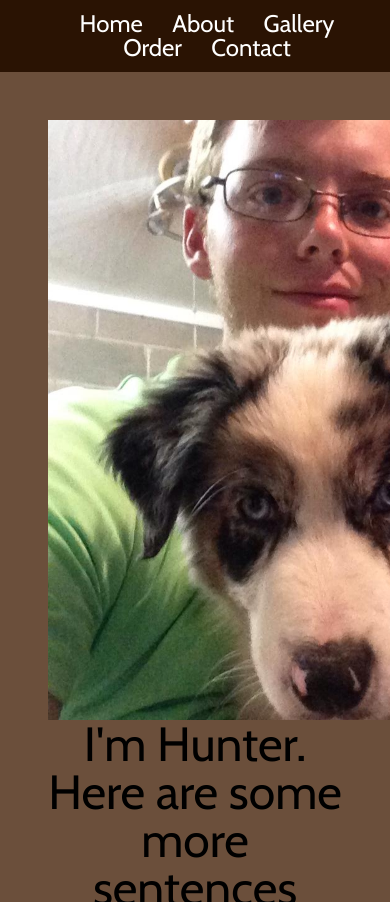
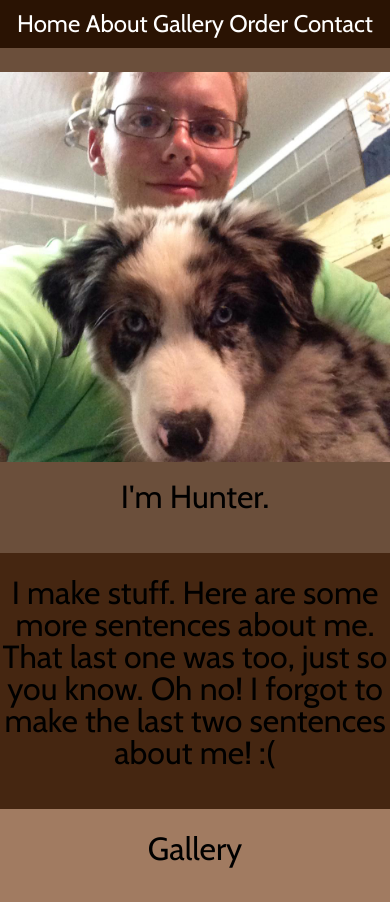
Before and after one commit to tvance989/gizworks, a PHP site: page / in a window 390 px wide; the page is wider, and only the part inside the window is pictured. Shown: the top 902 px of that part. Run offline with PHP 8.4, Linux system fonts and the light colour scheme.

Commit message:
Sassy responsive design

```diff
--- a/home.html
+++ b/home.html
@@ -1,10 +1,10 @@
 <!DOCTYPE html>
 <html>
 <head>
+    <meta name="viewport" content="width=device-width, initial-scale=1.0">
     <script src="scripts/jquery.js"></script>
     <script src="scripts/script.js"></script>
     <link href="http://fonts.googleapis.com/css?family=Cabin" rel="stylesheet" type="text/css">
-    <link rel="stylesheet" href="style/reset.css">
     <link rel="stylesheet" href="style/style.css">
 </head>
 
@@ -21,11 +21,11 @@
 
     <section id="home" class="clear">
         <img src="images/gizip.jpg" alt="Giz &amp; Zip" />
-        <h1>I'm Hunter. Here are some more sentences about me. That last one was too, just so you know. Oh no! I forgot to make the last two sentences about me! :(</h1>
+        <h1>I'm Hunter.</h1>
     </section>
 
     <section id="about">
-        <h1>I make stuff.</h1>
+        <h1>I make stuff. Here are some more sentences about me. That last one was too, just so you know. Oh no! I forgot to make the last two sentences about me! :(</h1>
     </section>
 
     <section id="gallery">
--- a/scripts/script.js
+++ b/scripts/script.js
@@ -1,9 +1,12 @@
 $(function(){
     var navOffset = $("nav").outerHeight();
+    if ($(window).width() <= 600) { // change as necessary (small breakpoint media query)
+        navOffset = 0;
+    }
 
     $("#home").css("margin-top", navOffset);
 
-    $("nav ul li").click(function(){;
+    $("nav ul li").click(function(){
         var top = $("#"+$(this).data("target")).offset().top - navOffset;
         $("html, body").animate({
             scrollTop: top
--- /dev/null
+++ b/style/large.sass
@@ -0,0 +1,82 @@
+$brown1: #2A1303
+$brown2: #452611
+$brown3: #6B4F3B
+$brown4: #A17B61
+
+body
+    font-family: 'Cabin', sans-serif
+    text-align: center
+
+nav
+    background: $brown1
+    color: white
+    font-size: 1.5em
+    left: 0
+    padding: 0.5em
+    position: fixed
+    right: 0
+    top: 0
+    ul li
+        cursor: pointer
+        display: inline
+        margin-left: 1em
+
+section
+    padding: 3em
+
+h1
+    font-size: 3em
+    margin-bottom: 0.5em
+
+img
+    float: left
+    margin-right: 3em
+    max-height: 600px
+
+p
+    font-size: 1.5em
+    margin-bottom: 0.5em
+
+i
+    font-style: italic
+
+.clear:after
+    content: "."
+    display: block
+    height: 0
+    clear: both
+    visibility: hidden
+
+#home
+    background: $brown3
+
+#about
+    background: $brown2
+
+#gallery
+    background: $brown4
+    padding-left: 10em
+    padding-right: 10em
+    article
+        margin-top: 3em
+        div
+            padding-top: 0.5em
+            text-align: left
+            h2
+                font-size: 2.5em
+                margin-bottom: 0.5em
+
+#order
+    background: $brown3
+    ol
+        display: inline-block
+        font-size: 1.5em
+        list-style-type: decimal
+        margin-left: 1em
+        text-align: left
+
+#contact
+    background: $brown1
+    color: white
+    a
+        color: inherit
--- /dev/null
+++ b/style/medium.sass
@@ -0,0 +1,16 @@
+section
+    padding: 2em
+
+h1
+    font-size: 2.5em
+    margin-bottom: 0.5em
+
+img
+    float: left
+    margin-right: 1em
+
+#gallery
+    padding-left: 2em
+    padding-right: 2em
+    article div h2
+        font-size: 2.25em
--- /dev/null
+++ b/style/small.sass
@@ -0,0 +1,49 @@
+nav
+    padding: 0.5em 0
+    position: relative
+    ul li
+        margin-left: 0
+
+section
+    padding: 1.5em 0
+
+h1
+    font-size: 2em
+    margin-bottom: 0.5em
+
+img
+    float: none
+    margin-right: 0
+    max-height: none
+    width: 100%
+
+p
+    font-size: 1.25em
+    margin-bottom: 0.5em
+
+#home h1
+    margin-top: 0.5em
+
+#gallery
+    padding-left: 0
+    padding-right: 0
+    article
+        margin-top: 2.5em
+        div
+            text-align: center
+            h2
+                font-size: 2em
+                margin-bottom: 0.5em
+            p
+                text-align: left
+
+#order
+    p
+        text-align: left
+    ol
+        display: block
+        font-size: 1.25em
+
+#contact
+    p
+        font-size: 1.25em
--- a/style/style.css
+++ b/style/style.css
@@ -1,3 +1,4 @@
+@import url(reset.css);
 body {
   font-family: "Cabin", sans-serif;
   text-align: center; }
@@ -55,6 +56,7 @@ i {
   #gallery article {
     margin-top: 3em; }
     #gallery article div {
+      padding-top: 0.5em;
       text-align: left; }
       #gallery article div h2 {
         font-size: 2.5em;
@@ -75,4 +77,70 @@ i {
   #contact a {
     color: inherit; }
 
+@media screen and (max-width: 1100px) {
+  section {
+    padding: 2em; }
+
+  h1 {
+    font-size: 2.5em;
+    margin-bottom: 0.5em; }
+
+  img {
+    float: left;
+    margin-right: 1em; }
+
+  #gallery {
+    padding-left: 2em;
+    padding-right: 2em; }
+    #gallery article div h2 {
+      font-size: 2.25em; } }
+@media screen and (max-width: 600px) {
+  nav {
+    padding: 0.5em 0;
+    position: relative; }
+    nav ul li {
+      margin-left: 0; }
+
+  section {
+    padding: 1.5em 0; }
+
+  h1 {
+    font-size: 2em;
+    margin-bottom: 0.5em; }
+
+  img {
+    float: none;
+    margin-right: 0;
+    max-height: none;
+    width: 100%; }
+
+  p {
+    font-size: 1.25em;
+    margin-bottom: 0.5em; }
+
+  #home h1 {
+    margin-top: 0.5em; }
+
+  #gallery {
+    padding-left: 0;
+    padding-right: 0; }
+    #gallery article {
+      margin-top: 2.5em; }
+      #gallery article div {
+        text-align: center; }
+        #gallery article div h2 {
+          font-size: 2em;
+          margin-bottom: 0.5em; }
+        #gallery article div p {
+          text-align: left; }
+
+  #order p {
+    text-align: left; }
+  #order ol {
+    display: block;
+    font-size: 1.25em; }
+
+  #contact p {
+    font-size: 1.25em; } }
+
 /*# sourceMappingURL=style.css.map */
--- a/style/style.sass
+++ b/style/style.sass
@@ -1,83 +1,11 @@
 // sass --watch style.sass:style.css
 
-$brown1: #2A1303
-$brown2: #452611
-$brown3: #6B4F3B
-$brown4: #A17B61
+@import reset.css
 
-body
-    font-family: 'Cabin', sans-serif
-    text-align: center
+@import large
 
-nav
-    background: $brown1
-    color: white
-    font-size: 1.5em
-    left: 0
-    padding: 0.5em
-    position: fixed
-    right: 0
-    top: 0
-    ul li
-        cursor: pointer
-        display: inline
-        margin-left: 1em
+@media screen and (max-width: 1100px)
+    @import medium
 
-section
-    padding: 3em
-
-h1
-    font-size: 3em
-    margin-bottom: 0.5em
-
-img
-    float: left
-    margin-right: 3em
-    max-height: 600px
-
-p
-    font-size: 1.5em
-    margin-bottom: 0.5em
-
-i
-    font-style: italic
-
-.clear:after
-    content: "."
-    display: block
-    height: 0
-    clear: both
-    visibility: hidden
-
-#home
-    background: $brown3
-
-#about
-    background: $brown2
-
-#gallery
-    background: $brown4
-    padding-left: 10em
-    padding-right: 10em
-    article
-        margin-top: 3em
-        div
-            text-align: left
-            h2
-                font-size: 2.5em
-                margin-bottom: 0.5em
-
-#order
-    background: $brown3
-    ol
-        display: inline-block
-        font-size: 1.5em
-        list-style-type: decimal
-        margin-left: 1em
-        text-align: left
-
-#contact
-    background: $brown1
-    color: white
-    a
-        color: inherit
+@media screen and (max-width: 600px)
+    @import small
```
